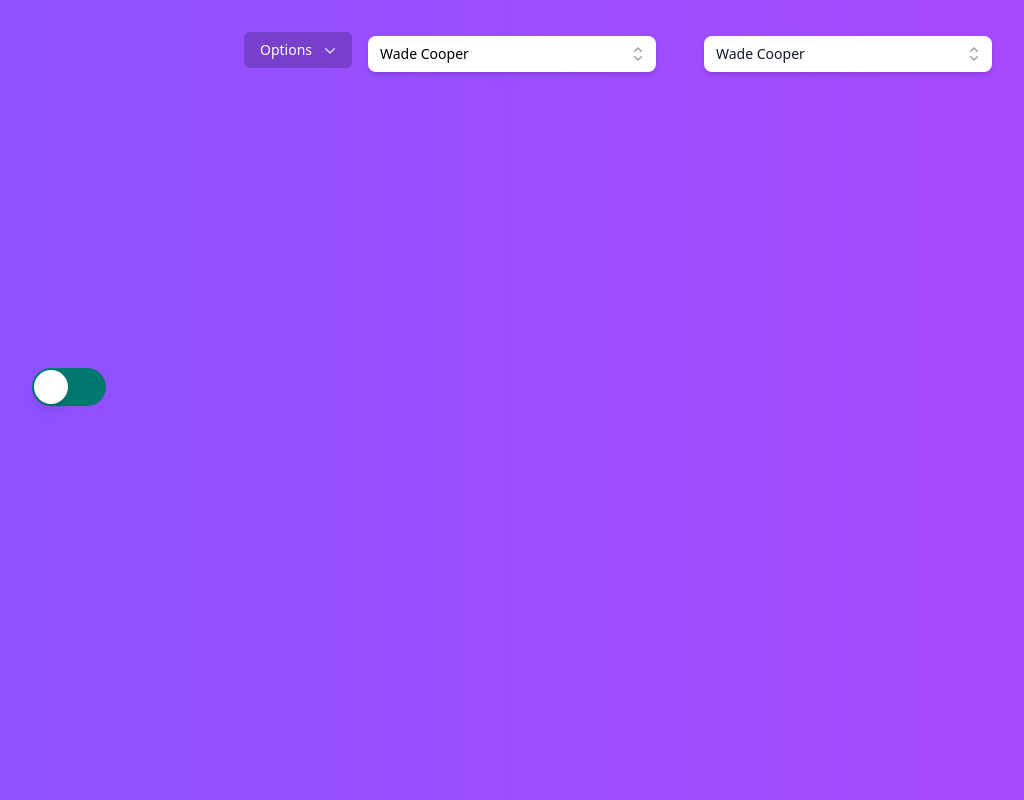
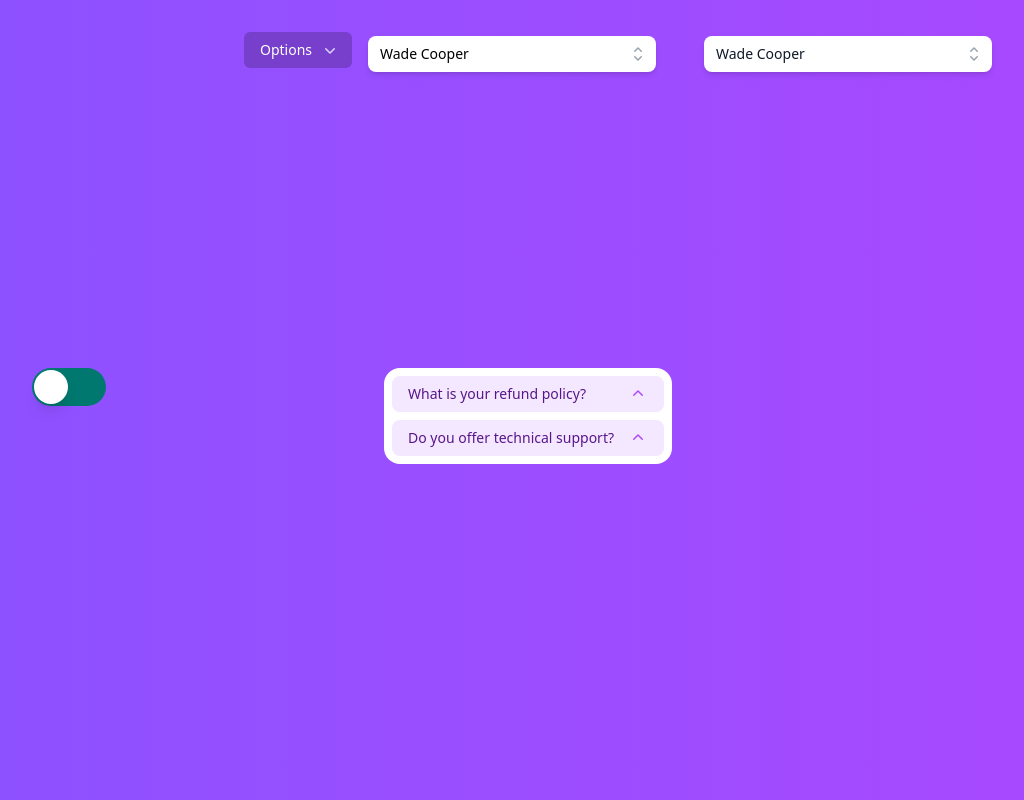
Before and after one commit to co6tter/vite-vue-sandbox, a Vue app: page / in a window 1280 px wide. Shown: the whole page, without its empty margins (0-1024 px from the left). Built offline with nearby package versions, Linux system fonts and the light colour scheme.

Commit message:
feat: add Disclosure

```diff
--- a/src/App.vue
+++ b/src/App.vue
@@ -3,6 +3,7 @@ import HeadlessUIMenu from "@/components/HeadlessUIMenu.vue";
 import HeadlessUIListbox from "@/components/HeadlessUIListbox.vue";
 import HeadlessUICombobox from "./components/HeadlessUICombobox.vue";
 import HeadlessUISwitch from "./components/HeadlessUISwitch.vue";
+import HeadlessUIDisclosure from "./components/HeadlessUIDisclosure.vue";
 </script>
 
 <template>
@@ -19,6 +20,9 @@ import HeadlessUISwitch from "./components/HeadlessUISwitch.vue";
     <div class="min-w-80 min-h-80">
       <HeadlessUISwitch />
     </div>
+    <div class="min-w-80 min-h-80">
+      <HeadlessUIDisclosure />
+    </div>
   </div>
 </template>
 
--- /dev/null
+++ b/src/components/HeadlessUIDisclosure.vue
@@ -0,0 +1,40 @@
+<template>
+  <div class="w-full px-4">
+    <div class="mx-auto w-full max-w-md rounded-2xl bg-white p-2">
+      <Disclosure v-slot="{ open }">
+        <DisclosureButton
+          class="flex w-full justify-between rounded-lg bg-purple-100 px-4 py-2 text-left text-sm font-medium text-purple-900 hover:bg-purple-200 focus:outline-none focus-visible:ring focus-visible:ring-purple-500/75"
+        >
+          <span>What is your refund policy?</span>
+          <ChevronUpIcon
+            :class="open ? 'rotate-180 transform' : ''"
+            class="h-5 w-5 text-purple-500"
+          />
+        </DisclosureButton>
+        <DisclosurePanel class="px-4 pb-2 pt-4 text-sm text-gray-500">
+          If you're unhappy with your purchase for any reason, email us within
+          90 days and we'll refund you in full, no questions asked.
+        </DisclosurePanel>
+      </Disclosure>
+      <Disclosure v-slot="{ open }" as="div" class="mt-2">
+        <DisclosureButton
+          class="flex w-full justify-between rounded-lg bg-purple-100 px-4 py-2 text-left text-sm font-medium text-purple-900 hover:bg-purple-200 focus:outline-none focus-visible:ring focus-visible:ring-purple-500/75"
+        >
+          <span>Do you offer technical support?</span>
+          <ChevronUpIcon
+            :class="open ? 'rotate-180 transform' : ''"
+            class="h-5 w-5 text-purple-500"
+          />
+        </DisclosureButton>
+        <DisclosurePanel class="px-4 pb-2 pt-4 text-sm text-gray-500">
+          No.
+        </DisclosurePanel>
+      </Disclosure>
+    </div>
+  </div>
+</template>
+
+<script setup lang="ts">
+import { Disclosure, DisclosureButton, DisclosurePanel } from "@headlessui/vue";
+import { ChevronUpIcon } from "@heroicons/vue/20/solid";
+</script>
```
